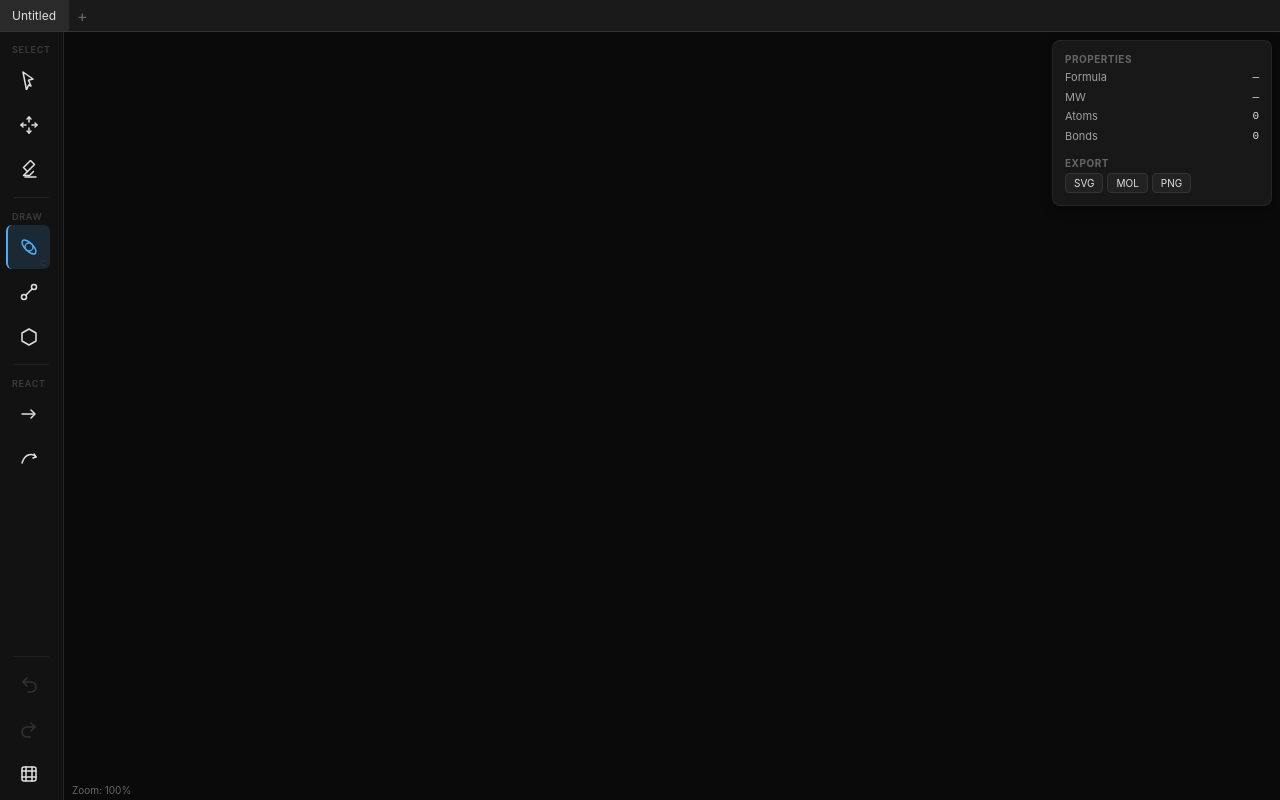
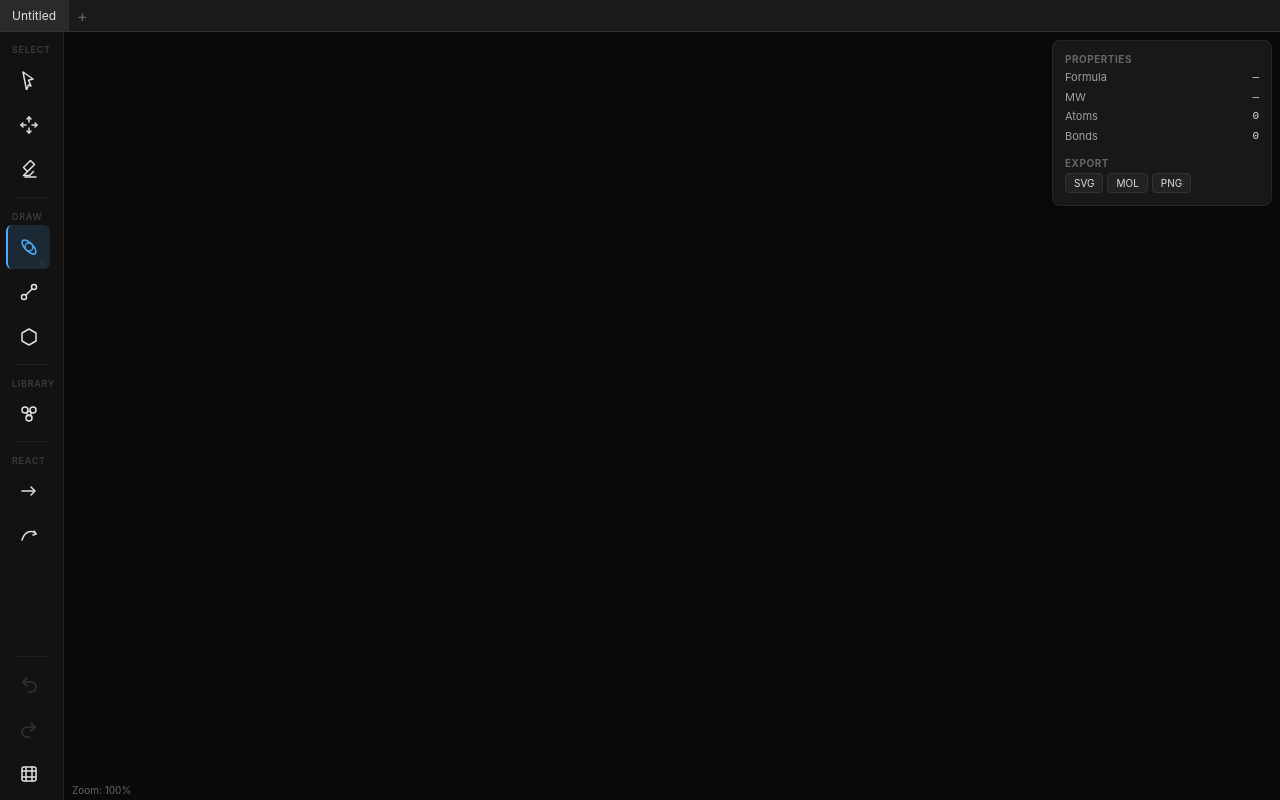
Before and after one commit to electrosenpai/kendraw, a React (Vite) app in the folder packages/ui/: page / in a window 1280 px wide. Built offline with nearby package versions, Linux system fonts and the light colour scheme.

Commit message:
feat(ui): add Molecules button to toolbar with search panel integration
Add molecule icon (3-atom graph) to ToolPalette in new "Library"
section. Button opens MoleculeSearch panel via onMoleculeSearch
callback. Wire through Canvas -> App. Shortcut M via toolbar button.

```diff
--- a/packages/ui/src/App.tsx
+++ b/packages/ui/src/App.tsx
@@ -99,7 +99,11 @@ export function App() {
       />
       <div style={{ flex: 1, position: 'relative' }}>
         {activeStore ? (
-          <Canvas key={workspace.activeTabId} store={activeStore} />
+          <Canvas
+            key={workspace.activeTabId}
+            store={activeStore}
+            onMoleculeSearch={() => setShowMolSearch(true)}
+          />
         ) : (
           <div
             style={{
--- a/packages/ui/src/Canvas.tsx
+++ b/packages/ui/src/Canvas.tsx
@@ -32,9 +32,10 @@ const ATOM_RADIUS = 14;
 
 interface CanvasProps {
   store: SceneStore;
+  onMoleculeSearch?: (() => void) | undefined;
 }
 
-export function Canvas({ store }: CanvasProps) {
+export function Canvas({ store, onMoleculeSearch }: CanvasProps) {
   const containerRef = useRef<HTMLDivElement>(null);
   const rendererRef = useRef<CanvasRenderer | null>(null);
   const spatialIndexRef = useRef(new SpatialIndex());
@@ -642,6 +643,7 @@ export function Canvas({ store }: CanvasProps) {
           store.redo();
           setSelection(clearSelection(selection));
         }}
+        onMoleculeSearch={onMoleculeSearch}
         canUndo={store.canUndo()}
         canRedo={store.canRedo()}
       />
--- a/packages/ui/src/ToolPalette.tsx
+++ b/packages/ui/src/ToolPalette.tsx
@@ -182,6 +182,24 @@ const Icons = {
       <path d="M16 8H8a5 5 0 000 10h3" />
     </svg>
   ),
+  molecule: (
+    <svg
+      width="20"
+      height="20"
+      viewBox="0 0 20 20"
+      fill="none"
+      stroke="currentColor"
+      strokeWidth="1.5"
+      strokeLinecap="round"
+    >
+      <circle cx="6" cy="6" r="3" />
+      <circle cx="14" cy="6" r="3" />
+      <circle cx="10" cy="14" r="3" />
+      <line x1="8.5" y1="7.5" x2="11.5" y2="7.5" />
+      <line x1="7.5" y1="8.5" x2="9" y2="12" />
+      <line x1="12.5" y1="8.5" x2="11" y2="12" />
+    </svg>
+  ),
   zoomFit: (
     <svg
       width="20"
@@ -215,8 +233,9 @@ const BOND_STYLES: { id: ToolState['bondStyle']; label: string; icon: React.Reac
 interface ToolPaletteProps {
   toolState: ToolState;
   onToolStateChange: (state: Partial<ToolState>) => void;
-  onUndo?: () => void;
-  onRedo?: () => void;
+  onUndo?: (() => void) | undefined;
+  onRedo?: (() => void) | undefined;
+  onMoleculeSearch?: (() => void) | undefined;
   canUndo?: boolean;
   canRedo?: boolean;
 }
@@ -226,6 +245,7 @@ export function ToolPalette({
   onToolStateChange,
   onUndo,
   onRedo,
+  onMoleculeSearch,
   canUndo = true,
   canRedo = false,
 }: ToolPaletteProps) {
@@ -323,6 +343,18 @@ export function ToolPalette({
           e.preventDefault();
           openFlyout('ring', btn);
         }}
+      />
+
+      <Separator />
+
+      {/* ── Library ── */}
+      <SectionLabel>Library</SectionLabel>
+      <ToolButton
+        icon={Icons.molecule}
+        label="Molecules"
+        shortcut="M"
+        active={false}
+        onClick={onMoleculeSearch}
       />
 
       <Separator />
```
